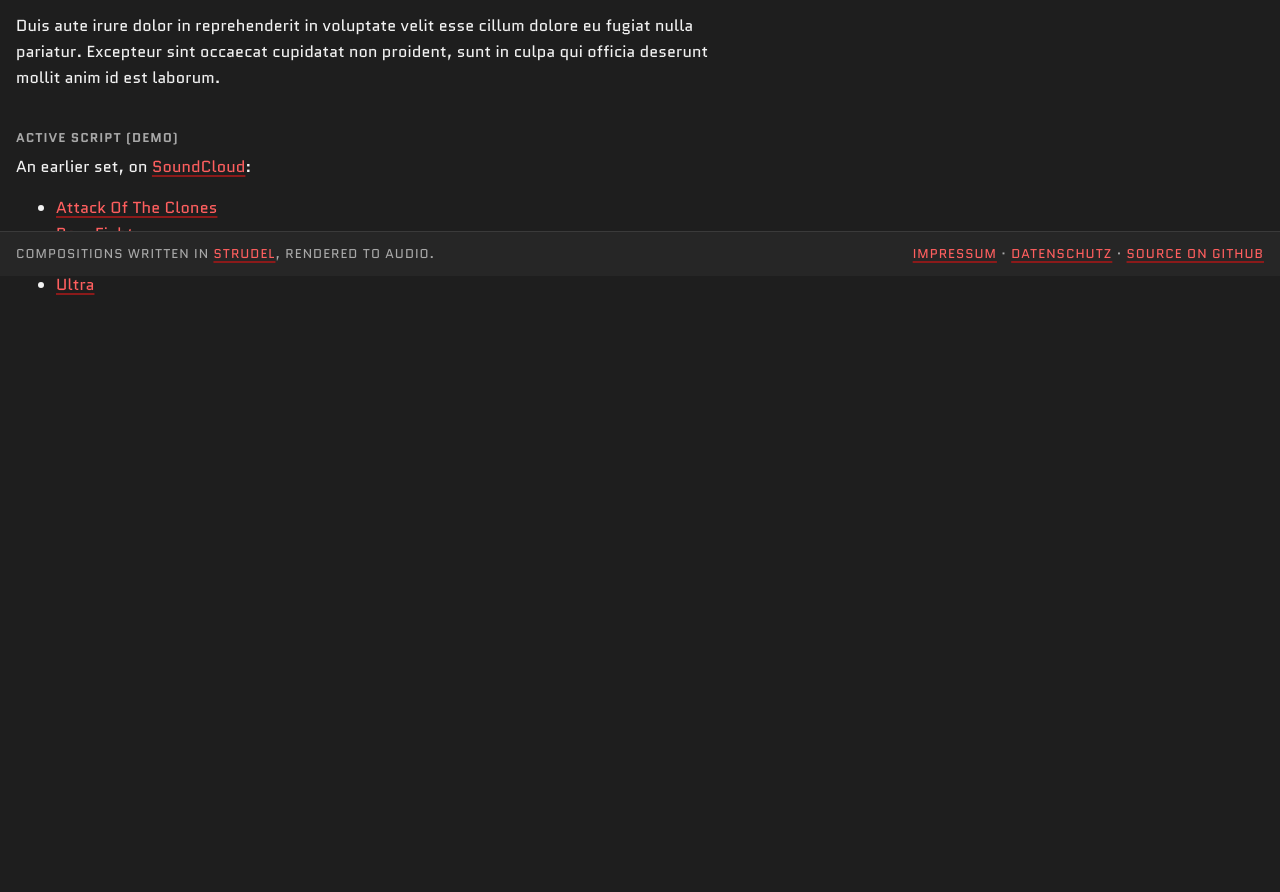
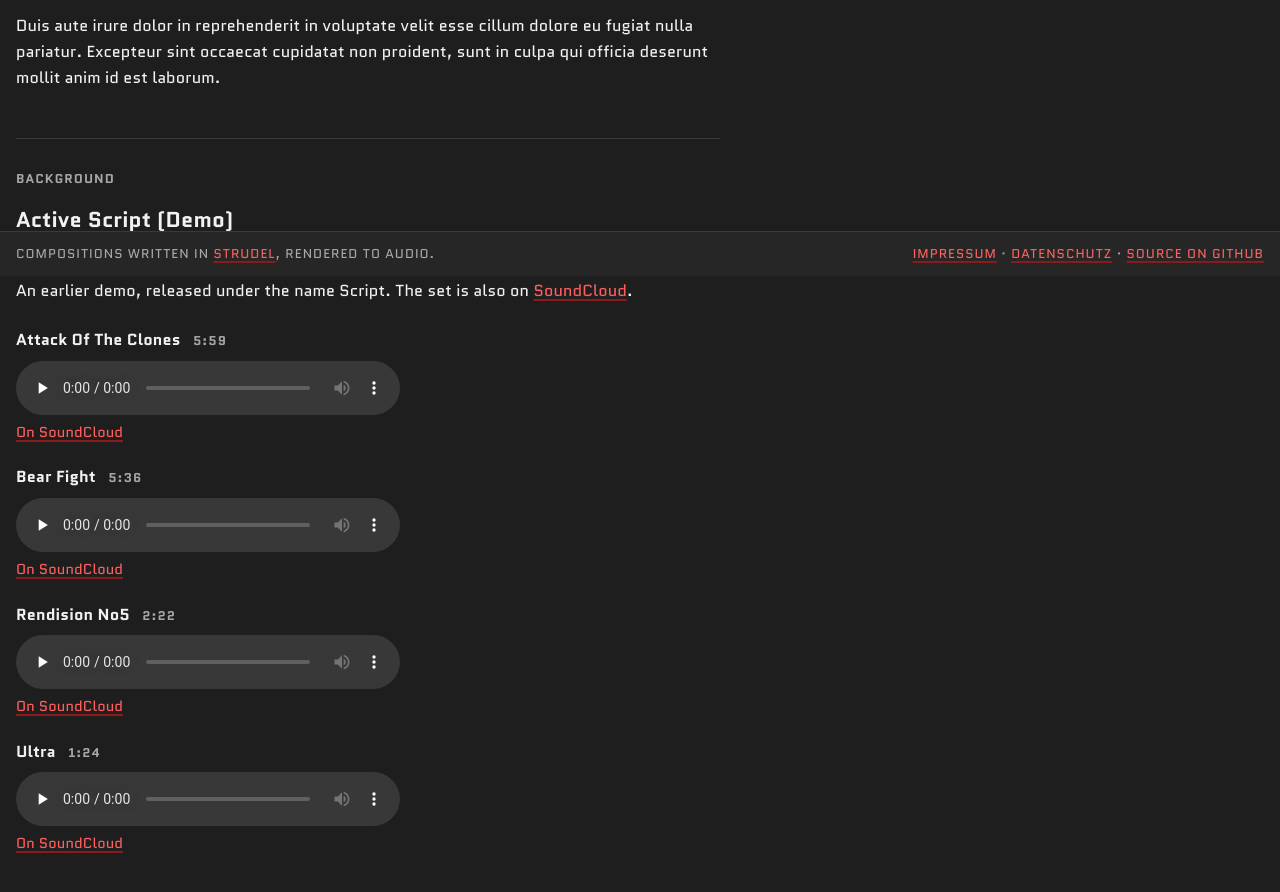
Before and after one commit to cowglow/strudel-studio, a website built with Vite: page about/index.html in a window 1280 px wide. Shown: the part 524-1416 px from the top of the page. Before the commit the page ends 915 px from the top, so only its background shows below. Built offline with nearby package versions, Linux system fonts and the light colour scheme.

Commit message:
About: Active Script (Demo) as background, hosted with tagged MP3s
- Commit the four Active Script (Demo) MP3s with ID3 tags taken from the
  SoundCloud set: title, artist Script, album, track n/4, 2006, genre,
  CC BY, SoundCloud URLs, cover art
- About: the set moves into its own Background section below the
  profile, with players for the hosted files; SoundCloud only as links
- One-at-a-time playback moves to site.ts so it covers every page

Co-Authored-By: Claude Opus 5.5 <noreply@anthropic.com>

```diff
--- a/about/index.html
+++ b/about/index.html
@@ -29,15 +29,37 @@
         Duis aute irure dolor in reprehenderit in voluptate velit esse cillum dolore eu fugiat nulla pariatur. Excepteur
         sint occaecat cupidatat non proident, sunt in culpa qui officia deserunt mollit anim id est laborum.
       </p>
-      <section class="featured">
-        <h2>Active Script (Demo)</h2>
-        <p>An earlier set, on <a href="https://soundcloud.com/cowglow/sets/active-script-demo" target="_blank" rel="noopener">SoundCloud</a>:</p>
-        <ul>
-          <li><a href="https://soundcloud.com/cowglow/00-script-active-script-demo-attack-of-the-clones" target="_blank" rel="noopener">Attack Of The Clones</a></li>
-          <li><a href="https://soundcloud.com/cowglow/00-script-active-script-demo-bear-fight" target="_blank" rel="noopener">Bear Fight</a></li>
-          <li><a href="https://soundcloud.com/cowglow/00-script-active-script-demo-rendision-no5" target="_blank" rel="noopener">Rendision No5</a></li>
-          <li><a href="https://soundcloud.com/cowglow/00-script-active-script-demo-ultra" target="_blank" rel="noopener">Ultra</a></li>
-        </ul>
+      <!-- background: earlier work, kept apart from the current profile above -->
+      <section class="background" aria-labelledby="background-title">
+        <h2 id="background-title">Background</h2>
+        <h3>Active Script (Demo)</h3>
+        <p class="track-meta">Script · 2006 · 4 tracks · CC BY</p>
+        <p>
+          An earlier demo, released under the name Script. The set is also on
+          <a href="https://soundcloud.com/cowglow/sets/active-script-demo" target="_blank" rel="noopener">SoundCloud</a>.
+        </p>
+        <ol class="album">
+          <li>
+            <h4>Attack Of The Clones <span class="track-meta">5:59</span></h4>
+            <audio controls preload="none" src="../albums/Attack_Of_The_Clones_KLICKAUD.mp3"></audio>
+            <a href="https://soundcloud.com/cowglow/00-script-active-script-demo-attack-of-the-clones" target="_blank" rel="noopener">On SoundCloud</a>
+          </li>
+          <li>
+            <h4>Bear Fight <span class="track-meta">5:36</span></h4>
+            <audio controls preload="none" src="../albums/Bear_Fight_KLICKAUD.mp3"></audio>
+            <a href="https://soundcloud.com/cowglow/00-script-active-script-demo-bear-fight" target="_blank" rel="noopener">On SoundCloud</a>
+          </li>
+          <li>
+            <h4>Rendision No5 <span class="track-meta">2:22</span></h4>
+            <audio controls preload="none" src="../albums/Rendision_No5_KLICKAUD.mp3"></audio>
+            <a href="https://soundcloud.com/cowglow/00-script-active-script-demo-rendision-no5" target="_blank" rel="noopener">On SoundCloud</a>
+          </li>
+          <li>
+            <h4>Ultra <span class="track-meta">1:24</span></h4>
+            <audio controls preload="none" src="../albums/Ultra_KLICKAUD.mp3"></audio>
+            <a href="https://soundcloud.com/cowglow/00-script-active-script-demo-ultra" target="_blank" rel="noopener">On SoundCloud</a>
+          </li>
+        </ol>
       </section>
     </main>
     <footer class="site-footer">
--- a/src/site.ts
+++ b/src/site.ts
@@ -16,3 +16,15 @@ if (import.meta.env.DEV) {
 for (const link of document.querySelectorAll<HTMLAnchorElement>('.site-header nav a')) {
   if (new URL(link.href).pathname === location.pathname) link.setAttribute('aria-current', 'page')
 }
+
+// only one track plays at a time: starting one pauses the rest.
+// `play` doesn't bubble, so listen in the capture phase.
+document.addEventListener(
+  'play',
+  (event) => {
+    for (const audio of document.querySelectorAll('audio')) {
+      if (audio !== event.target) audio.pause()
+    }
+  },
+  true,
+)
--- a/src/style.css
+++ b/src/style.css
@@ -55,7 +55,7 @@
 .track-meta,
 .toolbar label,
 .legal h2,
-.featured h2 {
+.background h2 {
   font-size: var(--size-label);
   text-transform: uppercase;
   letter-spacing: 0.08em;
@@ -255,13 +255,49 @@ main.wide {
   margin-bottom: 1rem;
 }
 
-.featured {
-  margin-top: 2.5rem;
+/* background: earlier work, set apart from the profile by a rule */
+.background {
+  margin-top: 3rem;
+  padding-top: 2rem;
+  border-top: 1px solid var(--border);
 }
 
-.featured h2 {
+.background h2 {
+  margin: 0 0 1rem;
+  color: var(--muted);
+}
+
+.background h3 {
+  margin: 0 0 0.25rem;
+  font-size: var(--size-h2);
+}
+
+.album {
+  display: grid;
+  gap: 1.25rem;
+  margin: 1.5rem 0 0;
+  padding: 0;
+  list-style: none;
+}
+
+.album h4 {
   margin: 0 0 0.5rem;
+  font-size: 1rem;
+}
+
+.album .track-meta {
+  margin-left: 0.5rem;
   color: var(--muted);
+}
+
+.album audio {
+  display: block;
+  width: min(100%, 24rem);
+  margin-bottom: 0.25rem;
+}
+
+.album a {
+  font-size: var(--size-small);
 }
 
 /* bevel: light top/left + dark bottom/right reads as raised; swapped when pressed */
```
Also changed, not shown: src/gallery.ts (+0 -12 lines), 4 other files.
